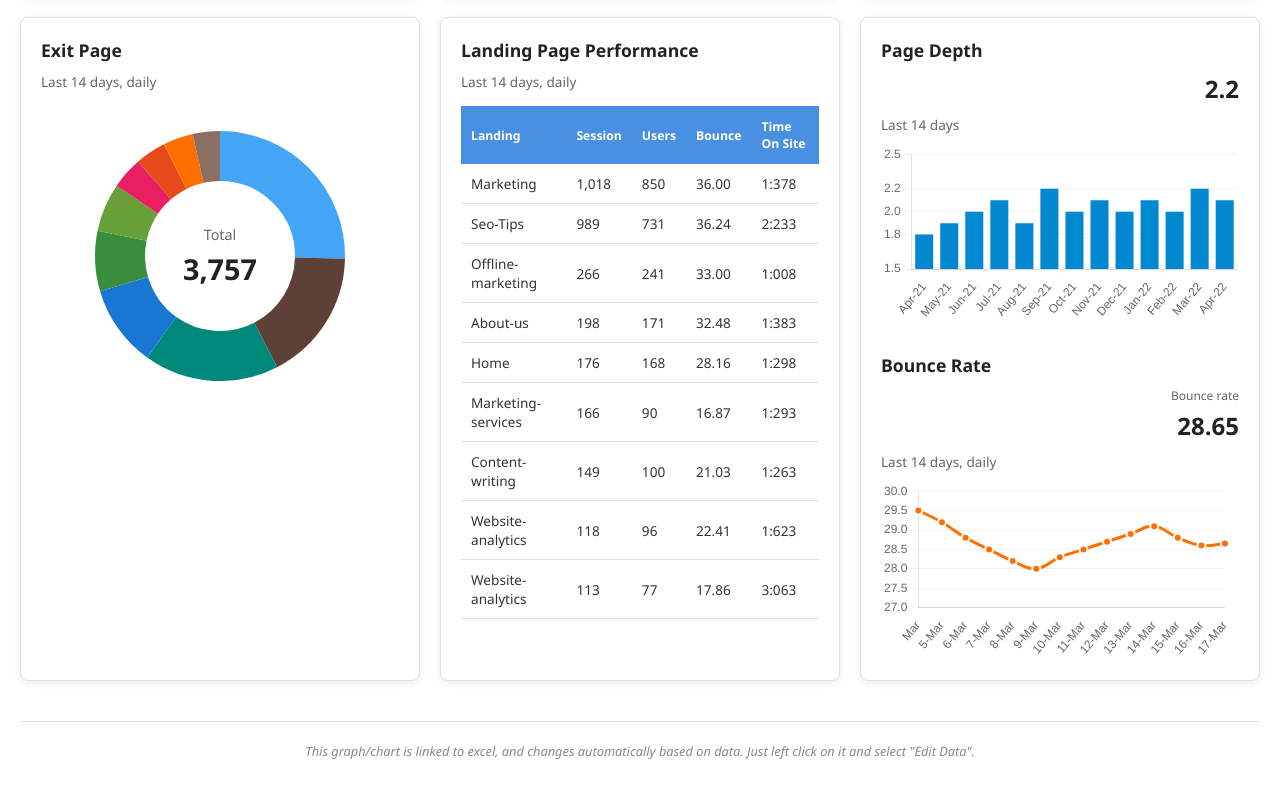
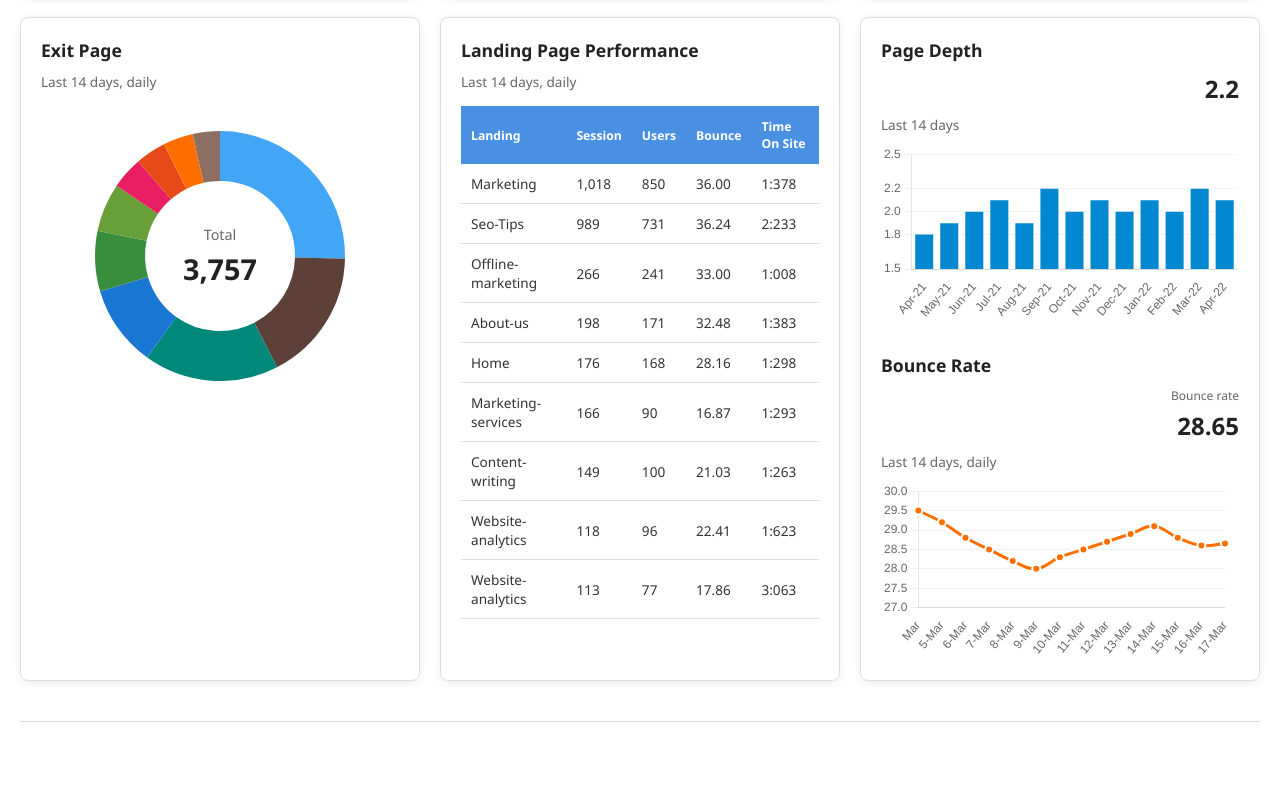
Before and after one commit to 1SAK1RA/githubpagesyo, a plain HTML site: page index.html in a window 1280 px wide. Shown: the part 512-1302 px from the top of the page. Drawn offline with nearby package versions, Linux system fonts and the light colour scheme.

Commit message:
index.html

```diff
--- a/index.html
+++ b/index.html
@@ -176,8 +176,6 @@
 
         <footer>
             <p class="disclaimer">
-                This graph/chart is linked to excel, and changes automatically based on data.
-                Just left click on it and select "Edit Data".
             </p>
         </footer>
     </div>
```
